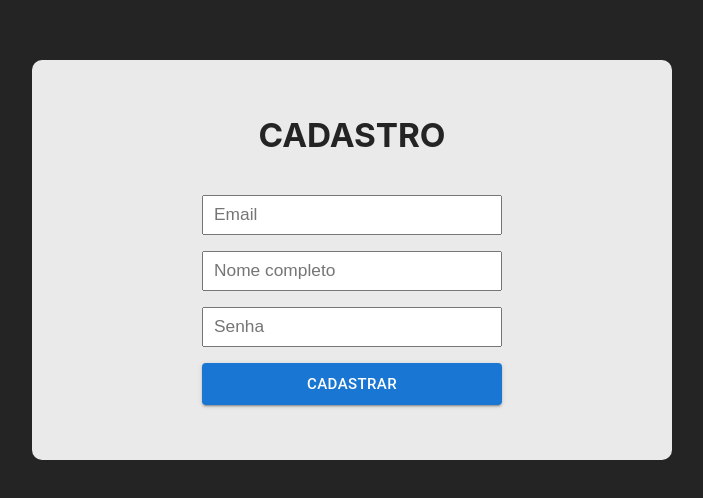
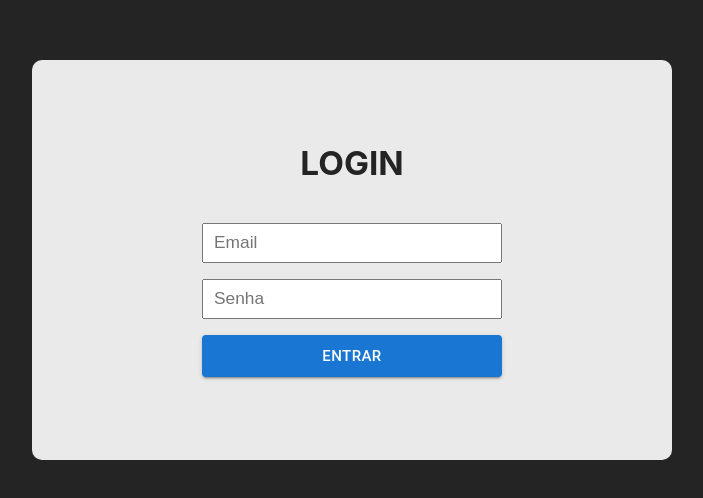
Before and after one commit to AlanDouglasASouza/react-alpha, a React (Create React App) app: page / in a window 1280 px wide. Shown: the part 140-638 px from the top of the page, without its empty margins (288-991 px from the left). Built offline with nearby package versions, Linux system fonts and the light colour scheme.

Commit message:
feat: add react context

```diff
--- a/src/components/Home/Home.tsx
+++ b/src/components/Home/Home.tsx
@@ -4,7 +4,7 @@ import Modal from "../Modal/Modal";
 import Button from "@mui/material/Button";
 import { Home, Inputs, Title } from "./style";
 
-export default function Login(): JSX.Element {
+export default function HomeOp(): JSX.Element {
     const [getModal, setCloseModal] = useState(false);
     const [msgModal, setMsgModal] = useState("");
 
--- /dev/null
+++ b/src/components/Login/Login.tsx
@@ -0,0 +1,105 @@
+import React, { useState } from "react";
+import Form from "../Form/Forms";
+import Modal from "../Modal/Modal";
+import Button from "@mui/material/Button";
+import { Home, Inputs, Title } from "./style";
+
+export default function Login(): JSX.Element {
+    const [getModal, setModal] = useState(false);
+    const [msgModal, setMsgModal] = useState({ email: "", id: "", token: "" });
+
+    const Context = React.createContext({
+        email: "",
+        id: "",
+        token: "",
+    });
+
+    function closeModal(): boolean {
+        setModal(false);
+        return true;
+    }
+
+    async function submitForm(e: React.FormEvent<HTMLFormElement>) {
+        e.preventDefault();
+        const inputs = e.target as HTMLFormElement;
+        const formData = new FormData(inputs);
+        const reqBody = Object.fromEntries(formData.entries());
+
+        try {
+            const options = {
+                method: "POST",
+                headers: { "Content-Type": "application/json" },
+                body: JSON.stringify(reqBody),
+            };
+
+            const res = await fetch(
+                "http://localhost:8000/accounts/login",
+                options
+            );
+
+            if (!res.ok)
+                return console.error("Erro na requisição", await res.json());
+
+            const data = await res.json();
+
+            setMsgModal({
+                email: reqBody.email as string,
+                id: data.id,
+                token: data.id,
+            });
+
+            setModal(true);
+        } catch (err) {
+            setModal(true);
+            console.error(err);
+        }
+    }
+
+    return (
+        <Context.Provider value={msgModal}>
+            <Context.Consumer>
+                {({ token }) => (
+                    <>
+                        <Modal
+                            click={closeModal}
+                            opened={getModal}
+                            message={`O seu Token é: ${token}`}
+                        />
+                        <Home>
+                            <Title>LOGIN</Title>
+                            <Form
+                                submit={(e: React.FormEvent<HTMLFormElement>) =>
+                                    submitForm(e)
+                                }
+                            >
+                                <Inputs
+                                    type="email"
+                                    name="email"
+                                    placeholder="Email"
+                                    required
+                                />
+                                <Inputs
+                                    type="password"
+                                    name="password"
+                                    placeholder="Senha"
+                                    required
+                                />
+                                {!getModal ? (
+                                    <Button
+                                        type="submit"
+                                        variant="contained"
+                                        size="large"
+                                    >
+                                        Entrar
+                                    </Button>
+                                ) : (
+                                    <></>
+                                )}
+                            </Form>
+                        </Home>
+                    </>
+                )}
+            </Context.Consumer>
+        </Context.Provider>
+    );
+}
--- /dev/null
+++ b/src/components/Login/style.tsx
@@ -0,0 +1,25 @@
+import styled from "styled-components";
+
+export const Inputs = styled.input`
+  width: 300px;
+  height: 40px;
+  font-size: 13pt;
+  padding-left: 10px;
+`;
+
+export const Home = styled.div`
+  display: flex;
+  width: 50%;
+  height: 50%;
+  flex-direction: column;
+  justify-content: center;
+  align-items: center;
+  border: none;
+  border-radius: 10px;
+  background-color: rgba(255, 255, 255, 0.9);
+`;
+
+export const Title = styled.h1`
+  padding-bottom: 40px;
+  font-size: 25pt;
+`;
--- a/src/index.tsx
+++ b/src/index.tsx
@@ -1,11 +1,10 @@
-import React from "react";
 import ReactDOM from "react-dom/client";
 import "./index.css";
 import reportWebVitals from "./reportWebVitals";
-import Login from "./components/Home/Home";
+import Login from "./components/Login/Login";
 
 const root = ReactDOM.createRoot(
-  document.getElementById("root") as HTMLElement
+    document.getElementById("root") as HTMLElement
 );
 
 root.render(<Login />);
```
